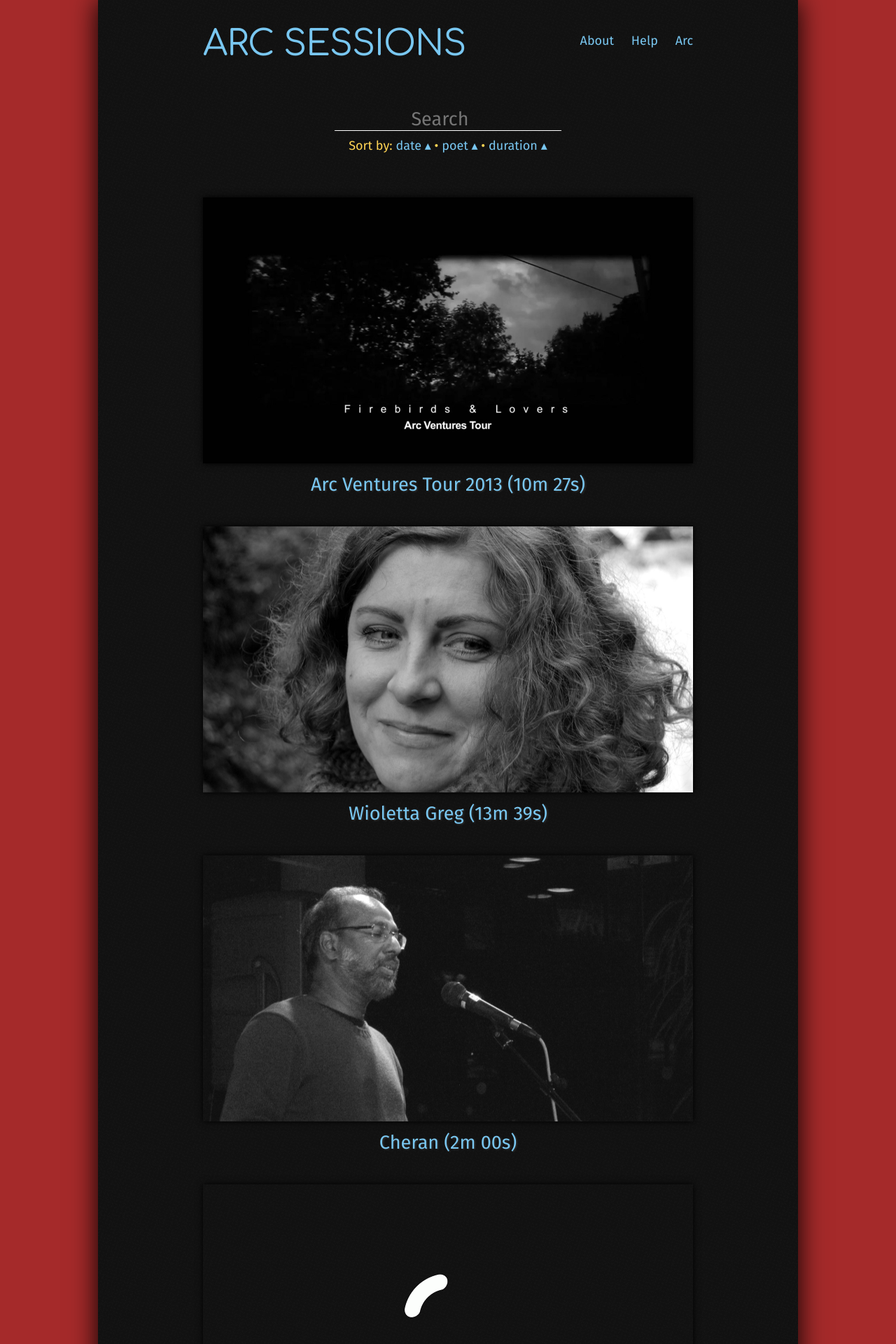
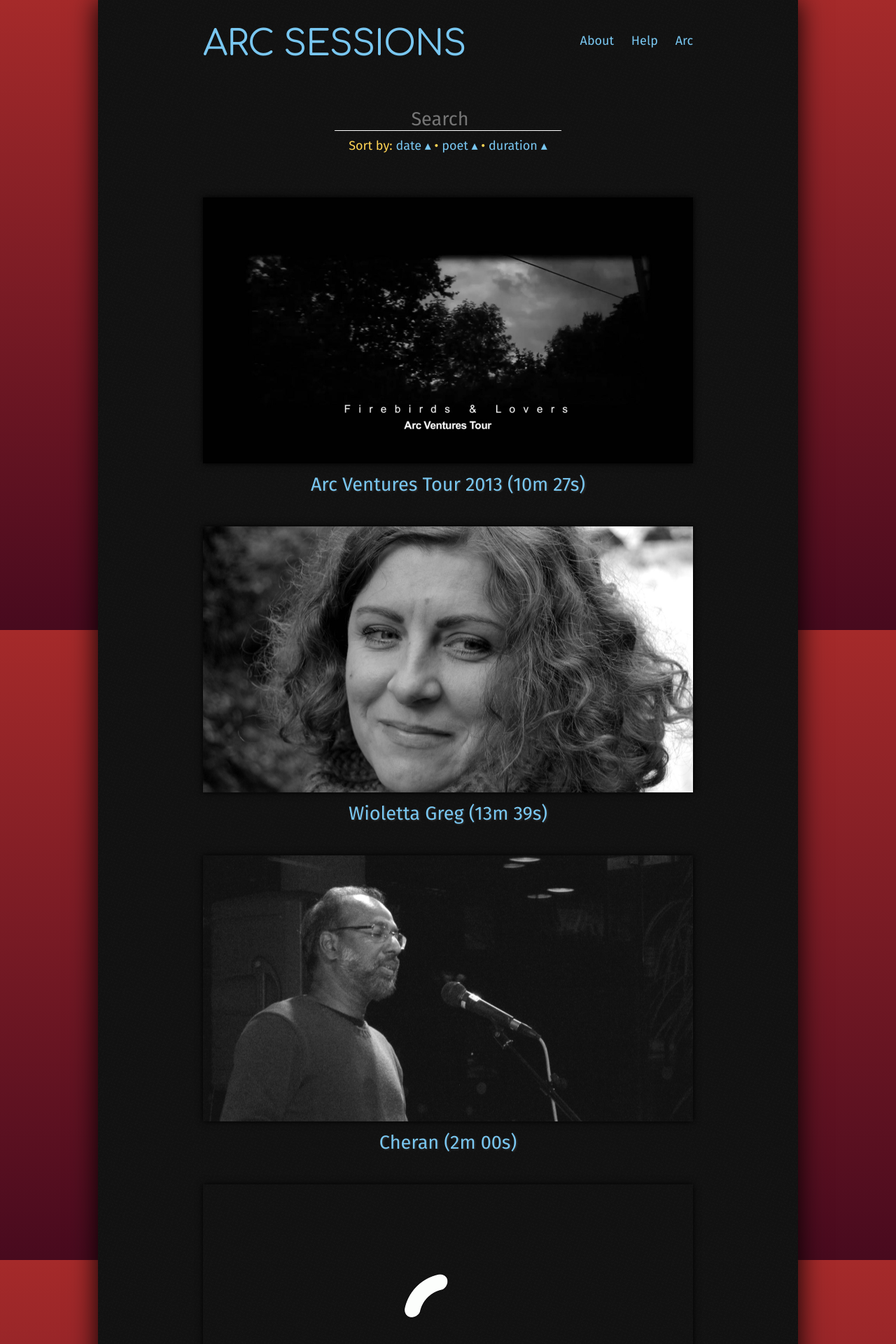
Before and after one commit to Leeds-eBooks/ArcSessions, a Jekyll site: the page built from index.html, in a window 1280 px wide. Shown: the top 1920 px of the page at 70% size. Built offline with Jekyll 4.4.1, drawn with Linux system fonts in a browser that asks for light colours.

Commit message:
Added background gradient

```diff
--- a/_sass/_base.scss
+++ b/_sass/_base.scss
@@ -23,6 +23,9 @@ dl, dd, ol, ul, figure {
  */
 html {
   background-color: $background-color;
+  background-image: -webkit-#{$background-gradient};
+  background-image: $background-gradient;
+  background-attachment: fixed;
 }
 body {
     font-family: $base-font-family;
--- a/_sass/_layout.scss
+++ b/_sass/_layout.scss
@@ -170,10 +170,12 @@
 /**
  * Page content
  */
-.page-content {
-    background-color: #A52A2A;
-    background-image: $body-bg;
-}
+// .page-content {
+//     background-color: #A52A2A;
+//     background-image: -webkit-#{$background-gradient};
+//     background-image: $background-gradient;
+//     background-attachment: fixed;
+// }
 
 .home {
   padding: $spacing-unit * 2 0 $spacing-unit;
--- a/css/main.scss
+++ b/css/main.scss
@@ -6,32 +6,34 @@
 
 
 // Our variables
-$base-font-family: 'Fira Sans', sans-serif;
-$special-font:     'Comfortaa', sans-serif;
-$base-font-size:   18px;
-$small-font-size:  $base-font-size * 0.9;
-$base-line-height: 1.5;
+$base-font-family:    'Fira Sans', sans-serif;
+$special-font:        'Comfortaa', sans-serif;
+$base-font-size:      18px;
+$small-font-size:     $base-font-size * 0.9;
+$base-line-height:    1.5;
 
-$spacing-unit:     30px;
+$spacing-unit:        30px;
 
-$text-color:       #ffd454;
-$background-color: #A52A2A;
-$background-image: url(/images/skewed_print.png);
-// $body-bg:          url(/images/classy_fabric.png);
-$body-bg:          none;
-$brand-color:      #79C7F1;
+$text-color:          #ffd454;
+$background-color:    #A52A2A;
+$background-gradient: linear-gradient(to bottom, $background-color, #480a1e);
+// $background-gradient: linear-gradient(to bottom, $background-color, darken($background-color, 20%));
+$background-image:    url(/images/skewed_print.png);
+// $body-bg:             url(/images/classy_fabric.png);
+$body-bg:             none;
+$brand-color:         #79C7F1;
 
-$basic-text-shadow: 0.05em 0.05em 0.1em rgba(255,255,255,0.15);
+$basic-text-shadow:   0.05em 0.05em 0.1em rgba(255,255,255,0.15);
 
 // $grey-color:       #7b968d;
 // $grey-color-light: lighten($grey-color, 40%);
 // $grey-color-dark:  darken($grey-color, 10%);
 
 // Width of the content area
-$content-width:    1300px;
+$content-width:       1300px;
 
-$on-palm:          600px;
-$on-laptop:        800px;
+$on-palm:             600px;
+$on-laptop:           800px;
 
 @mixin dark-bg {
   background-image: $background-image;
@@ -62,10 +64,5 @@ $on-laptop:        800px;
     }
 }
 
-
-
 // Import partials from `sass_dir` (defaults to `_sass`)
-@import
-        "base",
-        "layout"
-;
+@import "base", "layout";
```
